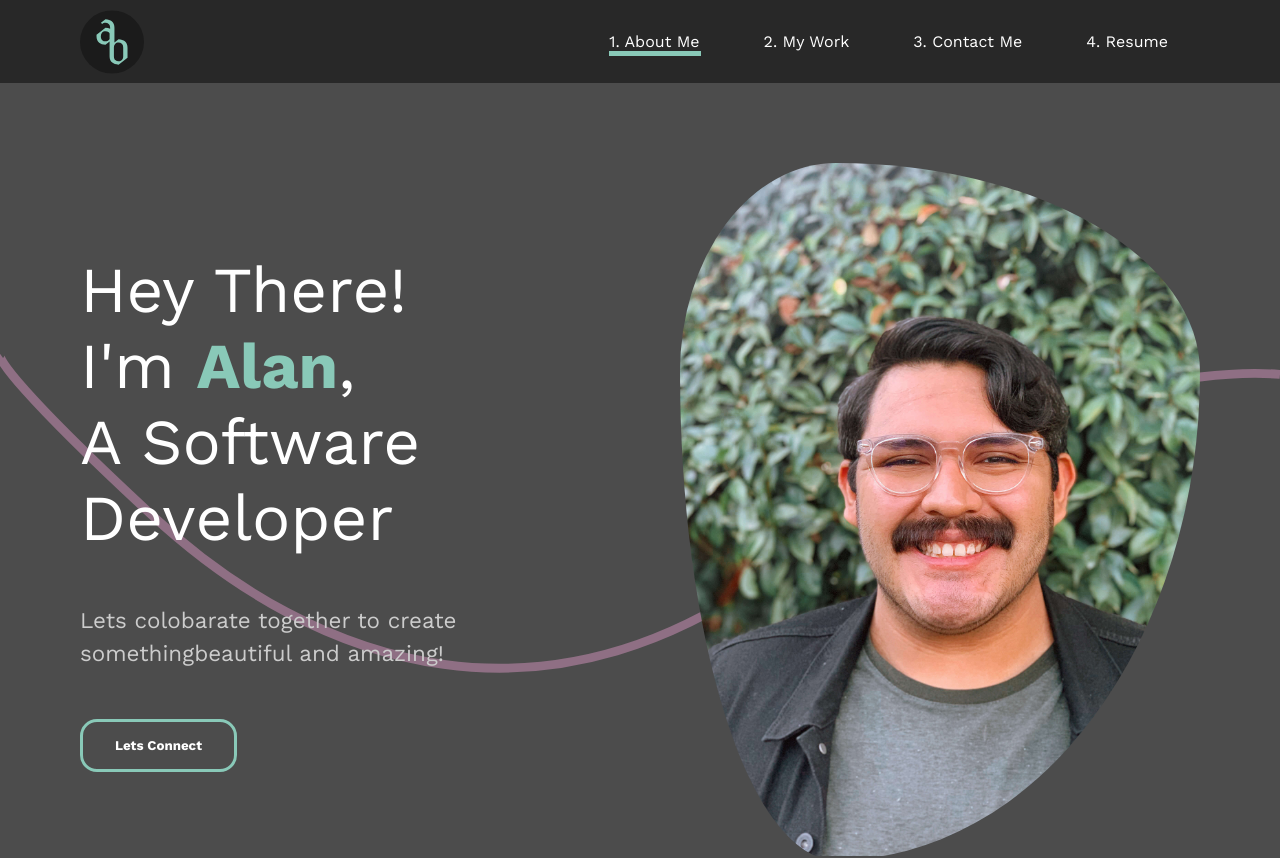
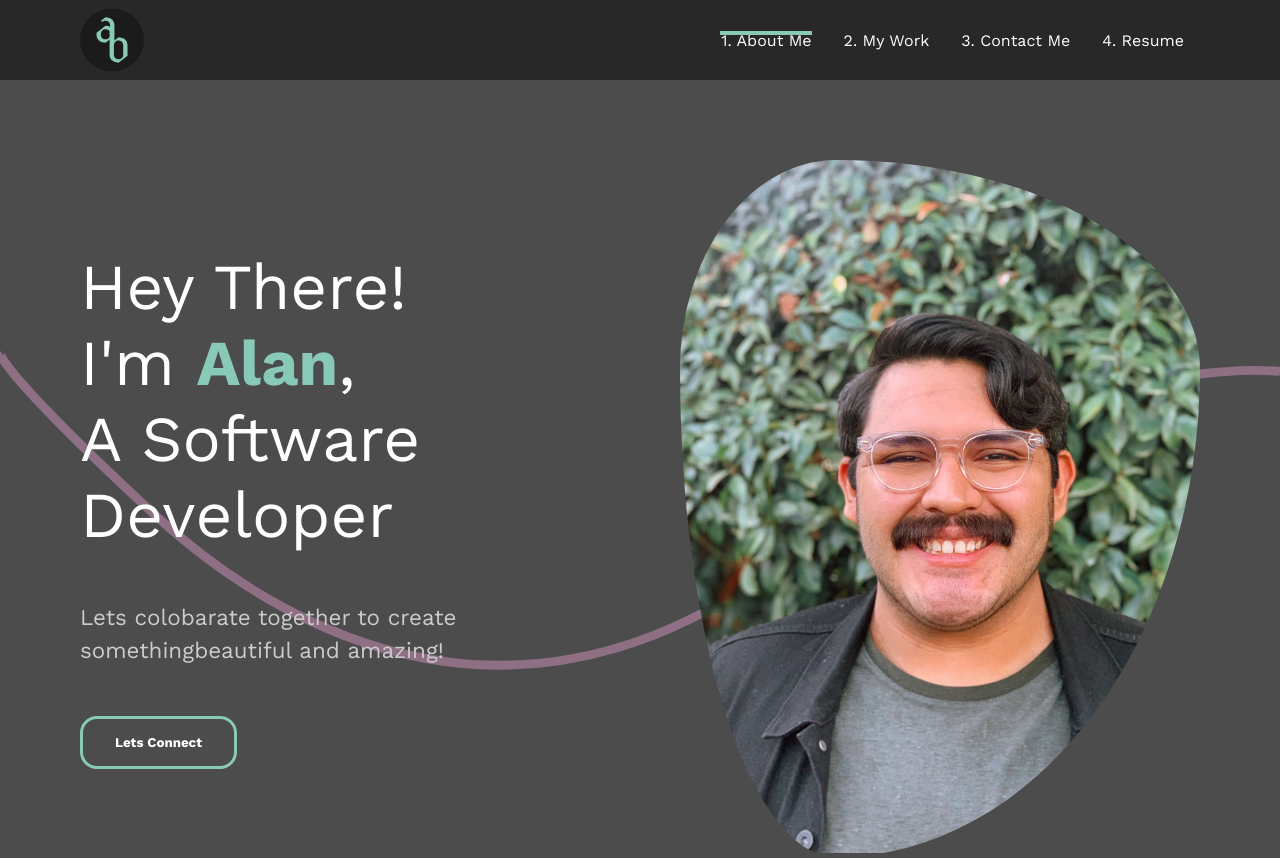
Before and after one commit to alanbedoya/portfolio2, a React (Create React App) app: page / in a window 1280 px wide. Shown: the top 858 px of the page. Built offline with nearby package versions, Linux system fonts and the light colour scheme; what react-alert-template-basic would draw is missing.

Commit message:
Navbar is fully mobile friendly.

```diff
--- a/src/components/navSection.js
+++ b/src/components/navSection.js
@@ -77,17 +77,18 @@ const StyledNav = styled.nav`
   right: 0;
   z-index: 10;
 
-  @media (max-width: 847px) {
-    padding-top: 0.5rem;
-  }
-
   img {
     display: flex;
     justify-content: flex-start;
     position: relative;
     width: 4rem;
     height: 4rem;
-    @media (max-width: 847px) {
+  }
+
+  @media (max-width: 53em) {
+    padding: 0.5rem 1.25rem;
+
+    img {
       height: 3.5rem;
     }
   }
@@ -96,37 +97,35 @@ const StyledNav = styled.nav`
 const Menu = styled.ul`
   display: flex;
   list-style: none;
-  @media (max-width: 847px) {
+
+  li {
+    padding: 2rem;
+    position: relative;
+    text-align: center;
+  }
+
+  a {
+    color: white;
+    text-decoration: none;
+    @media (max-width: 75em) {
+      font-size: 1rem;
+    }
+  }
+
+  li {
+    display: flex;
+    justify-content: center;
+    padding: 1rem;
+    height: auto;
+    text-align: left;
+  }
+
+  @media (max-width: 53em) {
     flex-direction: column;
     overflow: hidden;
     width: 100%;
     max-height: ${({ isOpen }) => (isOpen ? '300px' : '0')};
     transition: all 0.7s ease-in;
-  }
-
-  li {
-    padding: 2rem;
-    position: relative;
-    text-align: center;
-    @media (max-width: 847px) {
-      flex-direction: column;
-      align-items: center;
-      padding: 1rem;
-      height: auto;
-    }
-
-    @media (max-width: 847px) {
-      text-align: left;
-      padding-left: 15rem;
-    }
-  }
-
-  a {
-    color: white;
-    text-decoration: none;
-    @media (max-width: 1200px) {
-      font-size: 1rem;
-    }
   }
 `;
 
@@ -135,6 +134,7 @@ const Hamburger = styled.div`
   flex-direction: column;
   cursor: pointer;
   margin-top: 10px;
+
   span {
     height: 2px;
     width: 30px;
@@ -142,7 +142,8 @@ const Hamburger = styled.div`
     margin-bottom: 4px;
     border-radius: 5px;
   }
-  @media (max-width: 847px) {
+
+  @media (max-width: 53em) {
     display: flex;
   }
 `;
@@ -151,17 +152,11 @@ const StyledLine = styled(motion.div)`
   height: 0.3rem;
   background: #89c9b8;
   position: absolute;
-  /* left: 22%; */
 
-  /* @media (min-width: 1440px) {
-    scale: 20%;
-  } */
-
-  /* @media (max-width: 1200px) {
-    left: 21%;
-  } */
-
-  @media (max-width: 847px) {
-    left: 15rem;
+  @media (max-width: 53em) {
+    display: flex;
+    justify-content: center;
+    bottom: 0;
+    margin: 0.625rem;
   }
 `;
```
